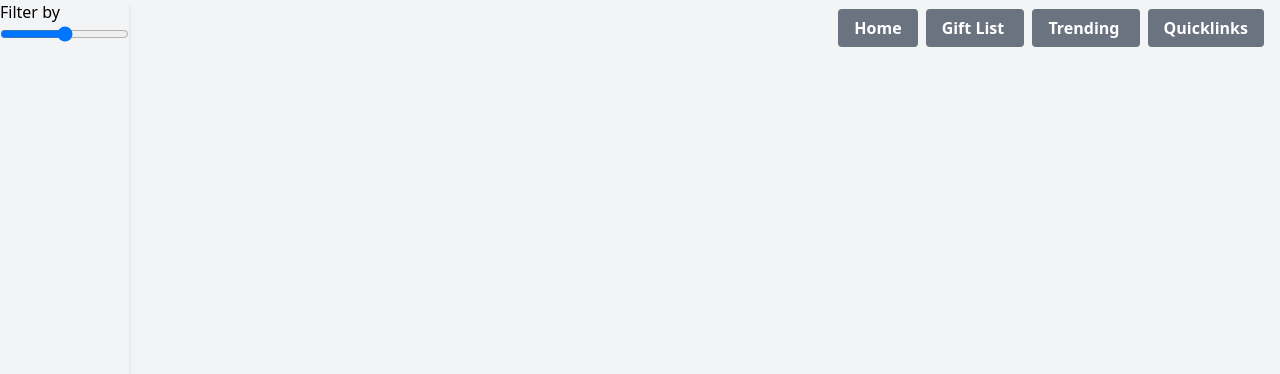
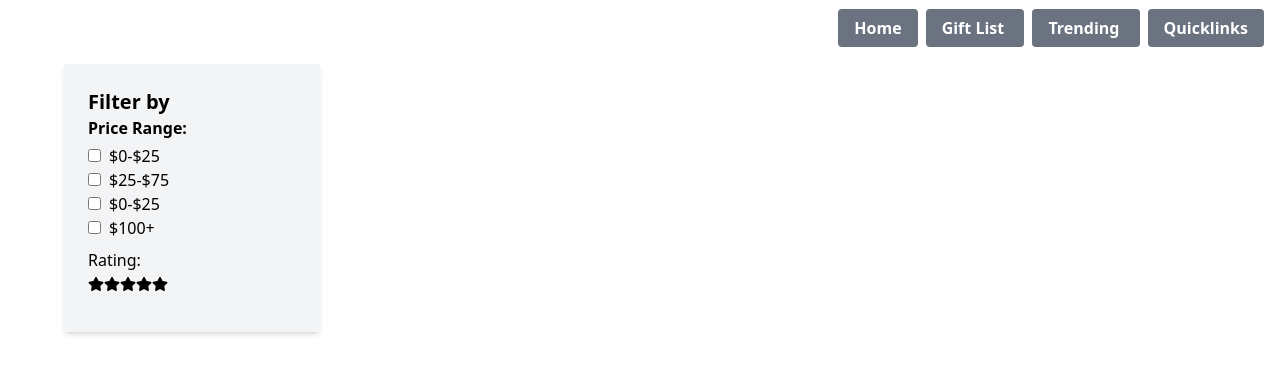
Before and after one commit to edm1001/gift-guru, a React (Vite) app in the folder frontend/: page /categorylist in a window 1280 px wide. Shown: the top 374 px of the page. Built offline with nearby package versions, Linux system fonts and the light colour scheme.

Commit message:
add filterby comp

```diff
--- a/frontend/src/pages/Category.jsx
+++ b/frontend/src/pages/Category.jsx
@@ -1,27 +1,62 @@
+import { useState } from "react";
+import { FaStar } from "react-icons/fa";
 
 function Category() {
+  const [rating, setRating] = useState(0);
+
+  const handleStarClick = (value) => {
+    setRating(value === rating ? 0 : value);
+  };
+  const renderStars = () => {
+    const stars = [];
+    for (let i = 1; i <= 5; i++) {
+      stars.push(
+        <FaStar
+          key={i}
+          className={`text-${
+            i <= rating ? "yellow" : "gray"
+          }-500 cursor-pointer`}
+          onClick={() => handleStarClick(i)}
+        />
+      );
+    }
+    return stars;
+  };
+
   return (
-    <section className="flex h-screen bg-gray-100 ">
-      {/* left filter card */}
-      <div className="shadow-md left-0 ">
-      Filter by
-      <form>
-        <input
-        type="range"
-        min="0"
-        max="100"
-        // value={}
-        // onChange={}
-        />
-        {/* add other filters */}
-         {/*quicklinks  */}
-        {/* rating */}
-      </form>
+    <div className="absolute left-0 m-12 p-4 w-72 ">
+      <div className="shadow-md bg-gray-100 p-6">
+        <h3 className="font-bold text-xl">Filter by</h3>
+        <form>
+          <div className="mb-2">
+            <label className="block mb-1 text-md font-bold">Price Range:</label>
+            <div>
+              <input type="checkbox" className="mr-2" id="priceRange1" />
+              <label htmlFor="priceRange1">$0-$25</label>
+            </div>
+            <div>
+              <input type="checkbox" className="mr-2" id="priceRange1" />
+              <label htmlFor="priceRange1">$25-$75</label>
+            </div>
+            <div>
+              <input type="checkbox" className="mr-2" id="priceRange1" />
+              <label htmlFor="priceRange1">$0-$25</label>
+            </div>
+            <div>
+              <input type="checkbox" className="mr-2" id="priceRange1" />
+              <label htmlFor="priceRange1">$100+</label>
+            </div>
+          </div>
+
+          {/* Add more filter options here */}
+          <div className="mb-4">
+            <label className="block mb-1">Rating:</label>
+            <div className="flex">{renderStars()}</div>
+          </div>
+        </form>
       </div>
-
-      {/* add blog type list for items make an component import */}
-    </section>
-  )
+    </div>
+  );
 }
 
-export default Category
+export default Category;
```
